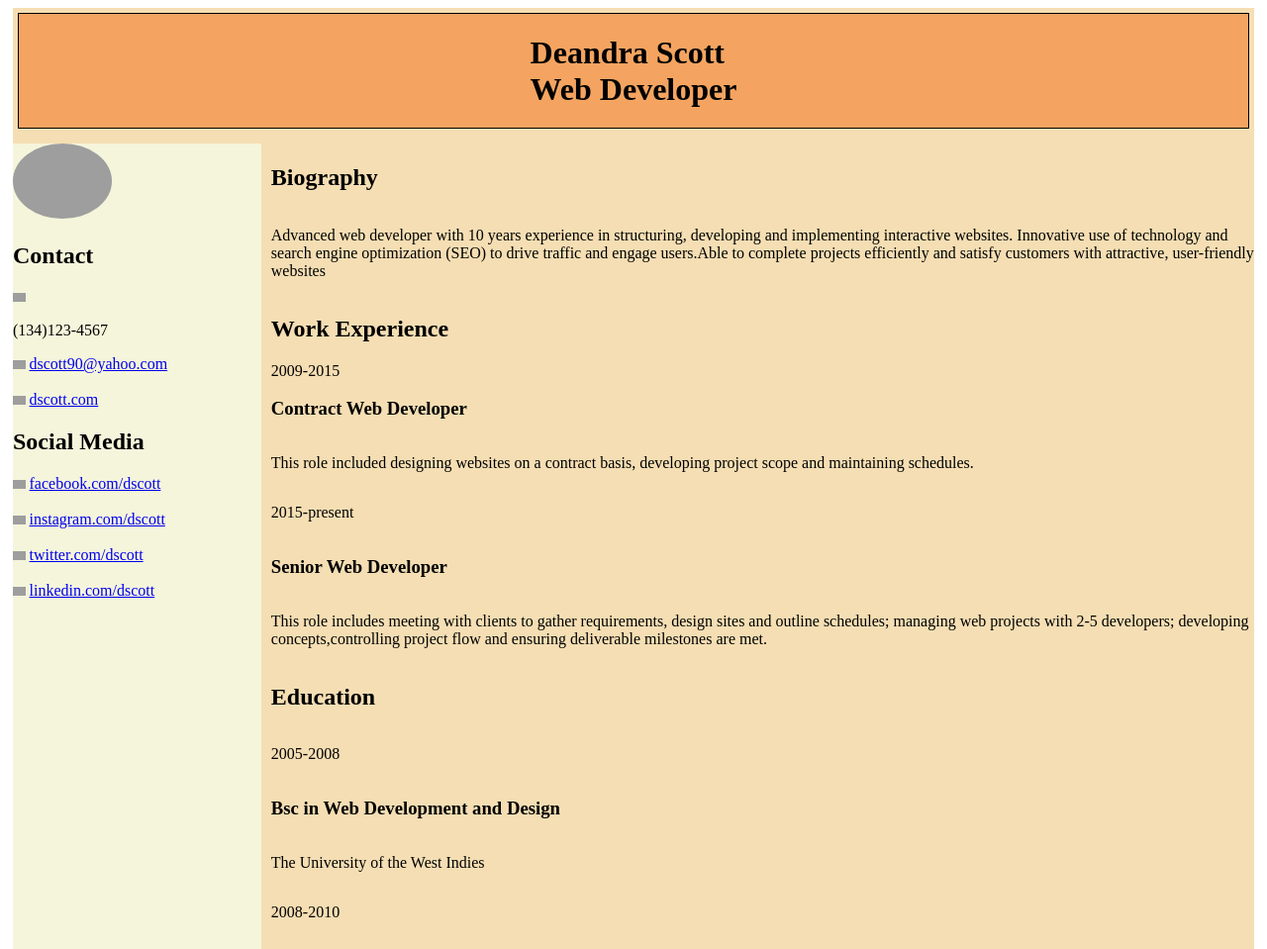
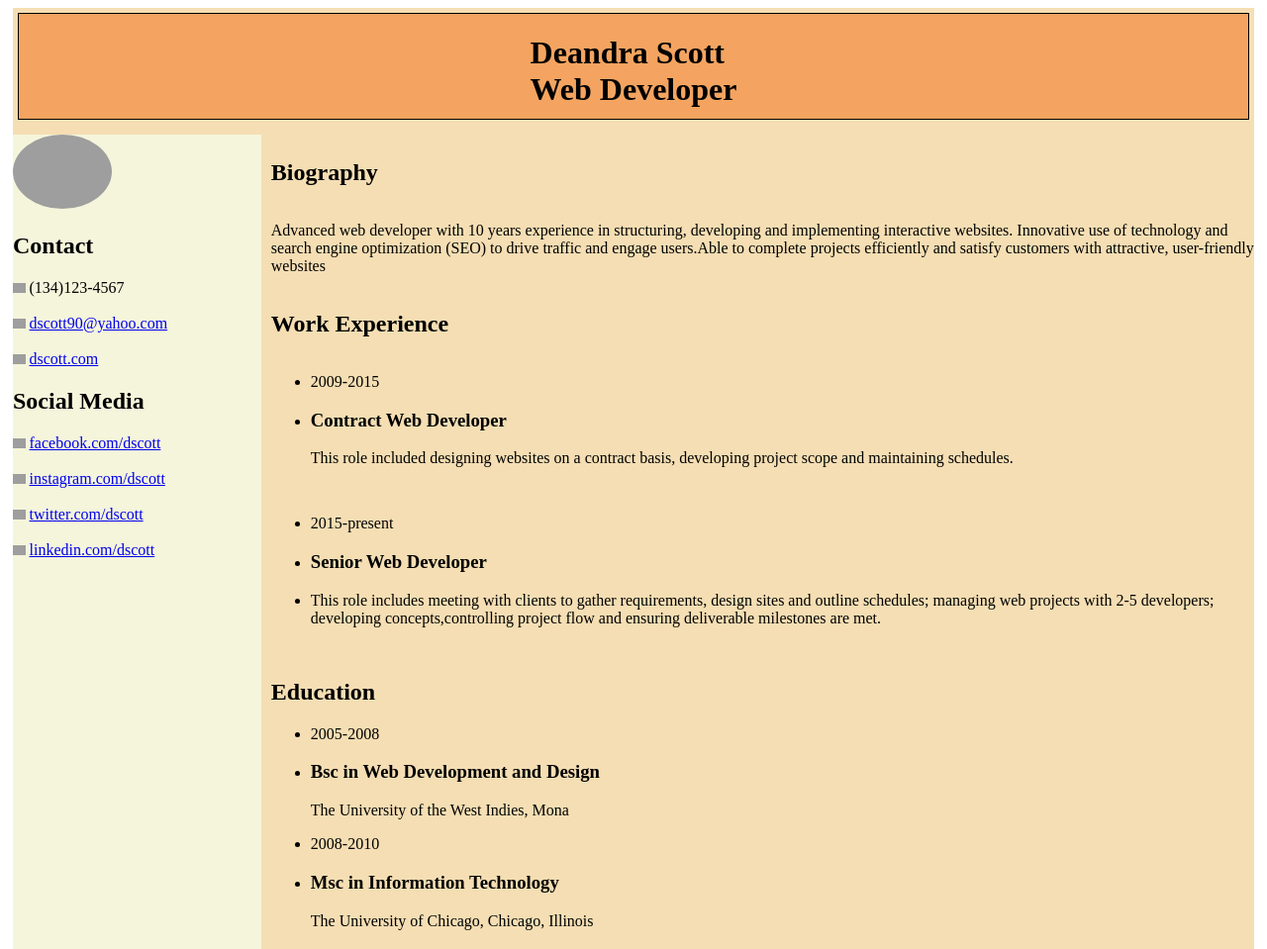
Before and after one commit to DScott19/DScott19.github.io, a plain HTML site: page index.html in a window 1280 px wide. Shown: the top 959 px of the page at 99% size. Drawn offline with Linux system fonts and the light colour scheme; grey boxes are pictures that could not be loaded.

Commit message:
Updated html code

```diff
--- a/index.html
+++ b/index.html
@@ -23,14 +23,14 @@
 				<img id="resumePic" src="https://i.pinimg.com/originals/66/33/60/6633602e8f823f1a84f1c32e5ea6bab9.jpg" alt="Picture of Deandra Scott"/>
 
 				<h2>Contact</h2>
-				<img src="https://www.pinclipart.com/picdir/middle/353-3531977_collection-of-free-cantillate-svg-download-on-.png" alt="A telephone symbol"/>
-				<p>(134)123-4567</p>
+				<img src="https://www.pinclipart.com/picdir/middle/353-3531977_collection-of-free-cantillate-svg-download-on-.png" alt="A telephone symbol"/> <span>(134)123-4567</span>
+				<br><br>
 				<img src="https://cdn.imgbin.com/24/11/25/imgbin-computer-icons-email-symbol-email-CmxetpUSn90hUYLBimpNpp7xk.jpg" alt="An email symbol"/>
 				<a href="www.yahoo.com">dscott90@yahoo.com</a> <br><br>
 				<img src="https://image.flaticon.com/icons/png/512/12/12195.png" alt="Web symbol" />
 				<a href="http://www.dscottmedia.com">dscott.com</a>
 
-				<h2>Social Media</h2>
+				<h2 class="border">Social Media</h2>
 				<img src="https://1000logos.net/wp-content/uploads/2016/11/Facebook-Logo.png" alt="Facebook Symbol"/>
 				<a href="https://www.facebook.com"> facebook.com/dscott</a><br><br>
 				<img src="https://banner2.kisspng.com/20180331/tse/kisspng-social-media-logo-symbol-insta-5abfe0a9c1e112.9190571015225243297941.jpg" alt="Instagram Symbol"/>
@@ -46,21 +46,32 @@
 				<p>Advanced web developer with 10 years experience in structuring, developing and implementing interactive websites. Innovative use of technology and search engine optimization (SEO) to drive traffic and engage users.Able to complete projects efficiently and satisfy customers with attractive, user-friendly websites</p>
 
 
-				<h2>Work Experience</h2>
-				<span> 2009-2015</span> <h3> Contract Web Developer</h3>
-				<p> This role included designing websites on a contract basis, developing project scope and maintaining schedules.</p>
-				<p class="year"> 2015-present</p> <h3>Senior Web Developer</h3>
-				<p>This role includes meeting with clients to gather requirements, design sites and outline schedules; managing web projects with 2-5 developers; developing concepts,controlling project flow and ensuring deliverable milestones are met.</p>
+				<h2 class="border">Work Experience</h2>
+				<ul class="noBreak">
+					<li class="year">2009-2015</li>
+					<li><h3>Contract Web Developer</h3></li>
+					<p class="align" >This role included designing websites on a contract basis, developing project scope and maintaining schedules.</p>
+				</ul>
+				<ul class="noBreak">
+					<li class="year">2015-present</li>
+					<li><h3>Senior Web Developer</h3><li>
+					<p class="align">This role includes meeting with clients to gather requirements, design sites and outline schedules; managing web projects with 2-5 developers; developing concepts,controlling project flow and ensuring deliverable milestones are met.</p>
+				</ul>
+				<div class="italic">
+					<h2 class="border">Education</h2>
+					<ul class="noBreak">
+						<li class="year">2005-2008</li>
+						<li> <h3>Bsc in Web Development and Design</h3></li>
+						<p class="align">The University of the West Indies, Mona</p>
 
-				<h2>Education</h2>
-				<p class="year">2005-2008</p> <h3>Bsc in Web Development and Design</h3>
-				<p>The University of the West Indies</p>
-				<p>2008-2010</p> <h3>Msc in Information Technology</h3>
-				<p>University of Chicago</p>
+						<li class="year">2008-2010</li>
+						<li> <h3>Msc in Information Technology</h3></li>
+						<p class="align">The University of Chicago, Chicago, Illinois</p>
 
-
-				<h2>Skills/Expertise</h2>
-				<ul>
+					</ul>
+				</div>
+				<h2 class="border">Skills/Expertise</h2>
+				<ul id="split">
 				<li>SEO</li>
 				<li>Java</li>
 				<li>HTML</li>
```
